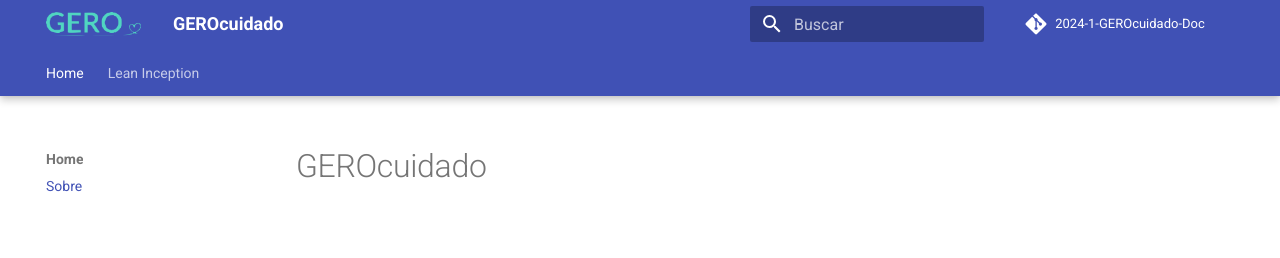
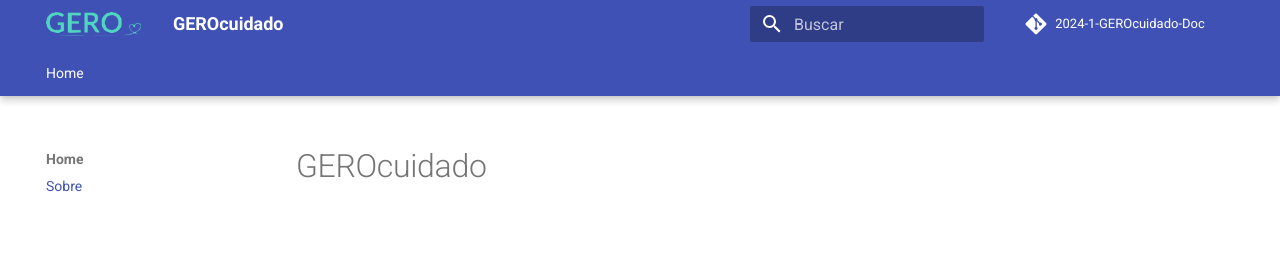
Before and after one commit to fga-eps-mds/2024-1-GEROcuidado-Doc, an MkDocs documentation site: the page built from docs/index.md, in a window 1280 px wide. Shown: the top 258 px of the page. Built offline with MkDocs 1.6.1 and Material for MkDocs 9.7.7, drawn with Linux system fonts in a browser that asks for light colours; comment, search, counter and statistics services are not loaded.

Commit message:
fix: adjust mkdocs

```diff
--- a/mkdocs.yml
+++ b/mkdocs.yml
@@ -44,8 +44,8 @@ extra_css:
 nav:
   - Home:
     - Sobre: index.md
-  - Lean Inception:
-    - Lean Inception: lean_inception/lean_inception.md
+  # - Lean Inception:
+  #   - Lean Inception: lean_inception/lean_inception.md
   # - Planejamento:
   #   - Quadro de disponibilidade: planejamento/quadro_de_disponibilidade.md
   #   - Quadro de conhecimento: planejamento/quadro_conhecimento.md
```
